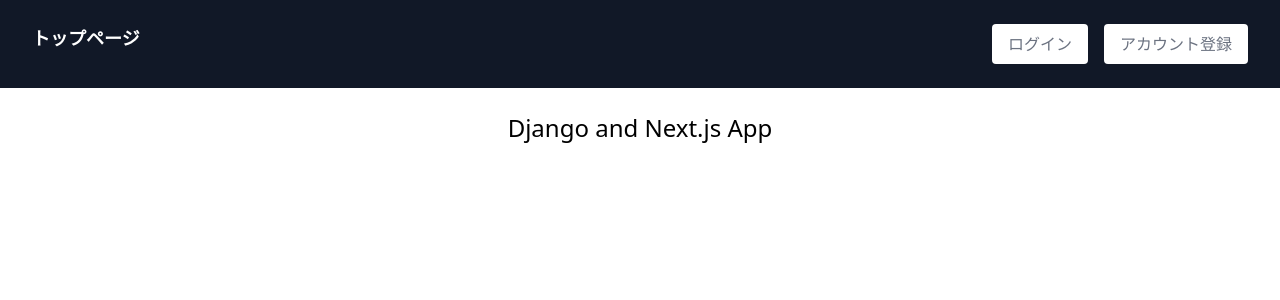
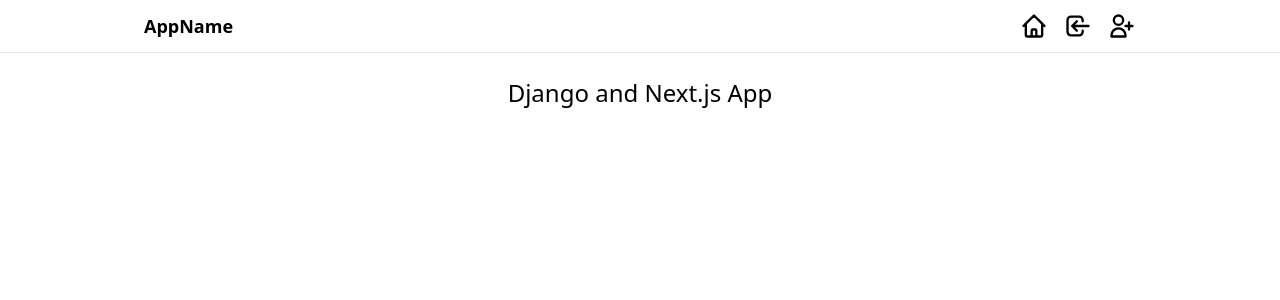
Before and after one commit to itoi10/django-rest, a Next.js app in the folder frontend/: page / in a window 1280 px wide. Shown: the top 300 px of the page. Built offline with nearby package versions, Linux system fonts and the light colour scheme; no server answers.

Commit message:
(nuxt) change Navigation

```diff
--- a/frontend/components/Navigation.tsx
+++ b/frontend/components/Navigation.tsx
@@ -2,6 +2,15 @@ import React from 'react'
 import Link from 'next/link'
 import { useSelector, useDispatch } from 'react-redux'
 import { logout } from '../redux/actions/auth'
+
+import {
+  HomeIcon,
+  LogoutIcon,
+  LoginIcon,
+  PlusCircleIcon,
+  UserAddIcon,
+  UserIcon
+} from '@heroicons/react/outline'
 
 const Navigation:React.FC = () => {
   const dispatch = useDispatch()
@@ -16,34 +25,53 @@ const Navigation:React.FC = () => {
   }
 
   return (
-    <>
-      <div className="bg-gray-900">
-        <div className="max-w-7xl mx-auto px-8 py-6">
-          <div className="flex item-center justify-between">
-            <div>
-              <Link href='/'>
-                <a className="text-white hover:text-gray-50 font-extrabold text-lg">
-                  トップページ
+    <div className="sticky top-0 bg-white z-10">
+      <div className="border-b py-3">
+        <div className="max-w-5xl mx-auto flex justify-between px-4">
+          <div className="text-lg font-extrabold">
+            <Link href="/">
+              <a>AppName</a>
+            </Link>
+          </div>
+          <div className="flex space-x-4">
+            <Link href="/">
+              <a>
+                <HomeIcon className="h-7 w-7"/>
               </a>
             </Link>
-            </div>
-            <div>
+
+            {/* ログインしているか？ */}
             {isAuthenticated ? (
-                // ログイン済
-                <div onClick={logoutHandler} className="cursor-pointer button-nav">
-                  ログアウト
-                </div>
-              ): (
-                // 未ログイン
-                <div>
-                  <Link href='/login'>
-                    <a className="button-nav mr-4">
-                      ログイン
+              <div className="fle space-x-4">
+                {/* 新規投稿 */}
+                <Link href="/post/new">
+                  <a>
+                    <PlusCircleIcon className="h-7 w-7"/>
                   </a>
                 </Link>
-                  <Link href='/register'>
-                    <a className="button-nav">
-                      アカウント登録
+                {/* プロフィール */}
+                <Link href="/profile">
+                  <a>
+                    <UserIcon className="h-7 w-7"/>
+                  </a>
+                </Link>
+                {/* ログアウト */}
+                <div onClick={logoutHandler} className="cursor-pointer">
+                  <LogoutIcon className="h-7 w-7"/>
+                </div>
+              </div>
+            ) : (
+              <div className="flex space-x-4">
+                {/* ログイン */}
+                <Link href="/login">
+                  <a>
+                    <LoginIcon className="h-7 w-7"/>
+                  </a>
+                </Link>
+                {/* アカウント登録 */}
+                <Link href="/register">
+                  <a>
+                    <UserAddIcon className="h-7 w-7"/>
                   </a>
                 </Link>
               </div>
@@ -52,7 +80,6 @@ const Navigation:React.FC = () => {
         </div>
       </div>
     </div>
-    </>
   )
 }
 
```
Also changed, not shown: 1 other file (tests, documents, lock files or other folders). Lines whose indentation alone changed are shown as unchanged.
